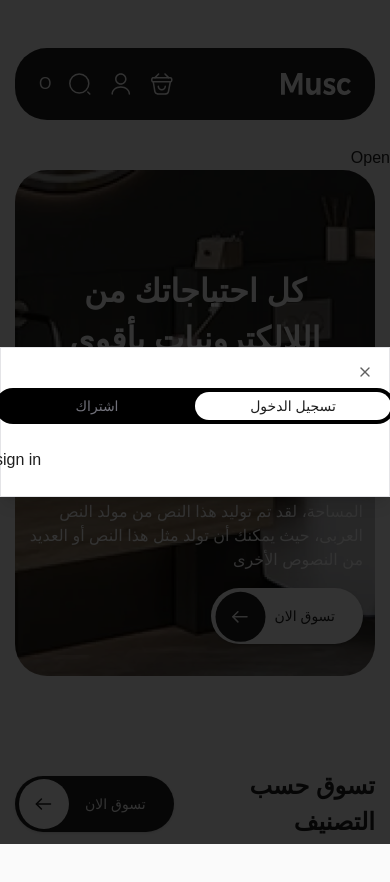
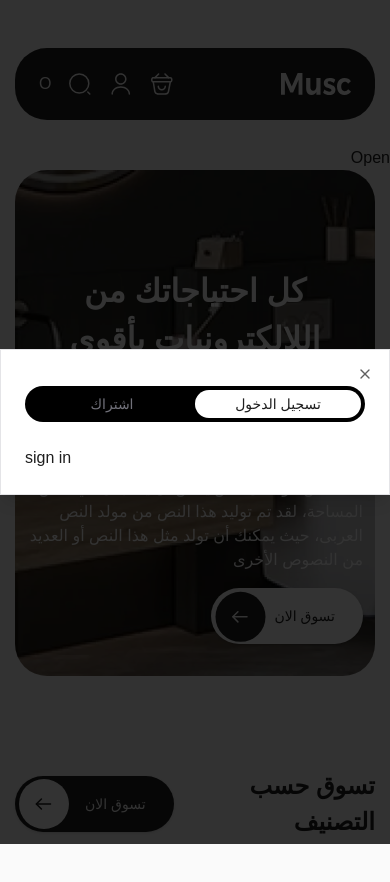
Before and after one commit to AhmedAbozaid9/musc_deploy, a Next.js app: page / in a window 390 px wide. Both pictures are taken after a click on the button 120 px from the left and 84 px from the top of the page. Shown: the top 882 px of the page. Built offline with nearby package versions, Linux system fonts and the light colour scheme; a web font is replaced by a local one.

Commit message:
fixes form on mobile

```diff
--- a/components/pages/auth/MainAuth.tsx
+++ b/components/pages/auth/MainAuth.tsx
@@ -24,9 +24,8 @@ const MainAuth = ({ showSignup, setShowSignup }: MainAuthProps) => {
   return (
     <Dialog open={showSignup} onOpenChange={setShowSignup}>
       <DialogTrigger>Open</DialogTrigger>
-      <DialogContent className=" flex flex-col justify-center items-center">
-        <DialogHeader></DialogHeader>
-        <Tabs defaultValue="signin" className="w-[400px]">
+      <DialogContent className=" flex flex-col justify-center items-center ">
+        <Tabs defaultValue="signin" className="mt-3 w-full">
           <TabsList className=" w-full flex justify-center rounded-full bg-black">
             <TabsTrigger value="signup" className="w-full rounded-full">
               اشتراك
```
